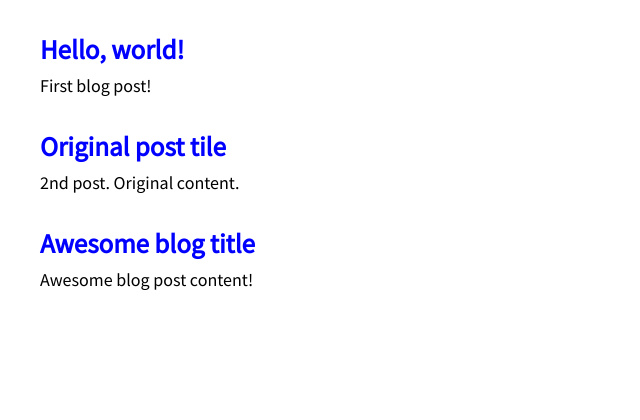
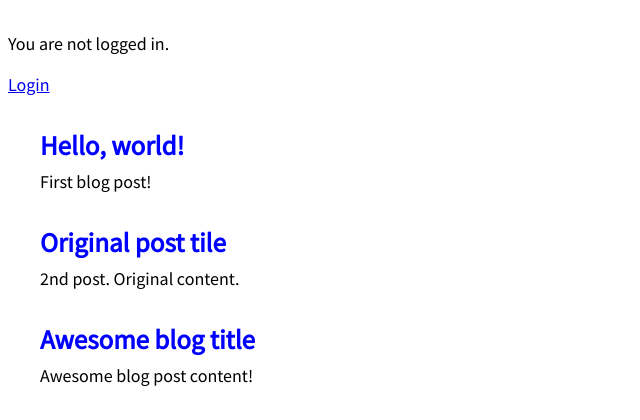
Before and after one commit to babu-thomas/blog-django, a Django app: page / in a window 1280 px wide. Shown: the part 102-522 px from the top of the page, without its empty margins (0-640 px from the left). Run offline with Django 3.2, Linux system fonts and the light colour scheme; data comes from the database, SQL or seed files in the repository.

Commit message:
Greet user if logged in

```diff
--- a/templates/base.html
+++ b/templates/base.html
@@ -16,6 +16,12 @@
             <a href="{% url 'post_new' %}">+ New Blog Post</a>
         </div>
     </header>
+    {% if user.is_authenticated %}
+        <p>Hi, {{ user.username }}!</p>
+    {% else %}
+        <p>You are not logged in.</p>
+        <a href="{% url 'login' %}">Login</a>
+    {% endif %}
     <div class="container">
         {% block content %}
         {% endblock content %}
```
